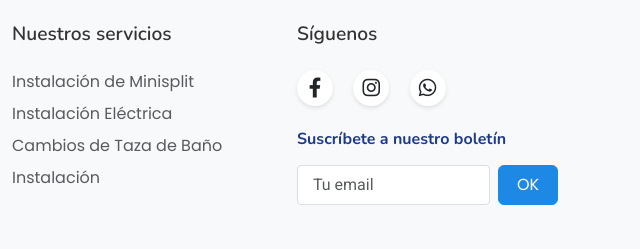
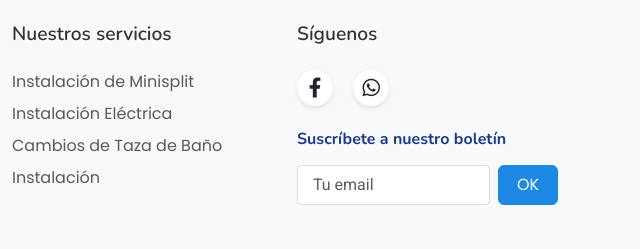
Before and after one commit to Erick-MSD/ElShaddaiMultiservicios, a plain HTML site: page index.html in a window 1280 px wide. Shown: the part 3247-3496 px from the top of the page, 640-1280 px from the left. Drawn offline with nearby package versions, Linux system fonts and the light colour scheme; a script that the page names is missing.

Commit message:
instagram

```diff
--- a/index.html
+++ b/index.html
@@ -350,9 +350,9 @@
                     <a href="https://www.facebook.com/people/El-Shaddai-Multiservicios/100093314619469/?_rdr" class="me-3 text-dark" aria-label="Facebook">
                         <i class="fab fa-facebook-f fa-lg"></i>
                     </a>
-                    <a href="https://www.instagram.com/Shaddai/" class="me-3 text-dark" aria-label="Instagram">
+                    <!--<a href="https://www.instagram.com/Shaddai/" class="me-3 text-dark" aria-label="Instagram">
                         <i class="fab fa-instagram fa-lg"></i>
-                    </a>
+                    </a> -->
                     <a href="https://walink.co/e44ed5" class="me-3 text-dark" aria-label="WhatsApp">
                         <i class="fab fa-whatsapp fa-lg"></i>
                     </a>
```
